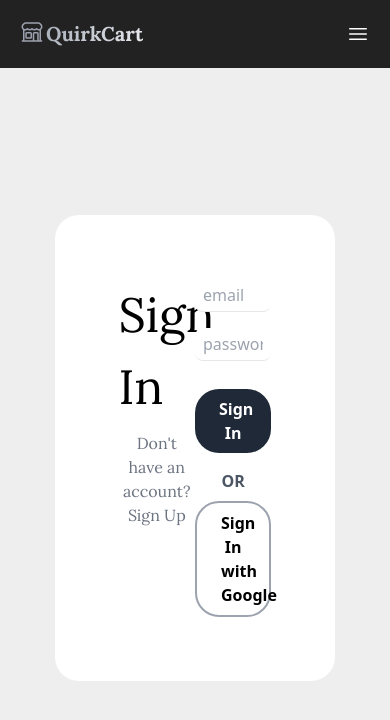
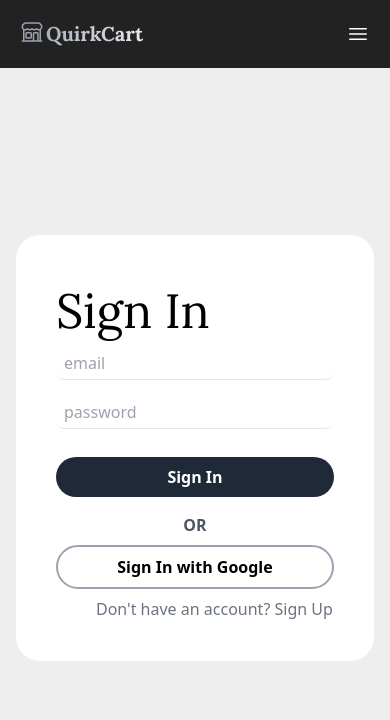
Before and after one commit to Mr-armanalam/ecommerce-frontend, a Next.js app: page /auth/signin in a window 390 px wide. Shown: the top 720 px of the page. Built offline with nearby package versions, Linux system fonts and the light colour scheme.

Commit message:
signup page now responsive

```diff
--- a/app/(root)/auth/signin/page.tsx
+++ b/app/(root)/auth/signin/page.tsx
@@ -38,13 +38,13 @@ const SignIn = () => {
   };
 
   return (
-    <div className="center h-[90vh] ">
-      <div className="grid grid-cols-2 w-[72vw] h-fit p-16 rounded-3xl bg-white">
+    <div className="center h-[90vh] max-md:px-4 md:px-12 ">
+      <div className="grid grid-cols-2 max-sm:grid-cols-1 w-full lg:w-[72vw] h-fit max-sm:p-10 sm:p-16 rounded-3xl bg-white">
         <div className={`${lora.className}`}>
           <h1 >{isSignUp ? "Sign Up" : "Sign In"}</h1>
           <button
             onClick={() => setIsSignUp(!isSignUp)}
-            className="mt-2 text-gray-500 hover:text-gray-800 "
+            className="mt-2 text-gray-500 hover:text-gray-800 max-sm:hidden"
           >
             {isSignUp
               ? "Already have an account? Sign In"
@@ -82,6 +82,15 @@ const SignIn = () => {
           >
             Sign In with Google
           </button>
+          {/* extra for responsive */}
+          <button
+            onClick={() => setIsSignUp(!isSignUp)}
+            className="mt-2 text-gray-500 hover:text-gray-800 max-sm:pl-10 sm:hidden"
+          >
+            {isSignUp
+              ? "Already have an account? Sign In"
+              : "Don't have an account? Sign Up"}
+          </button>
         </div>
       </div>
     </div>
```
